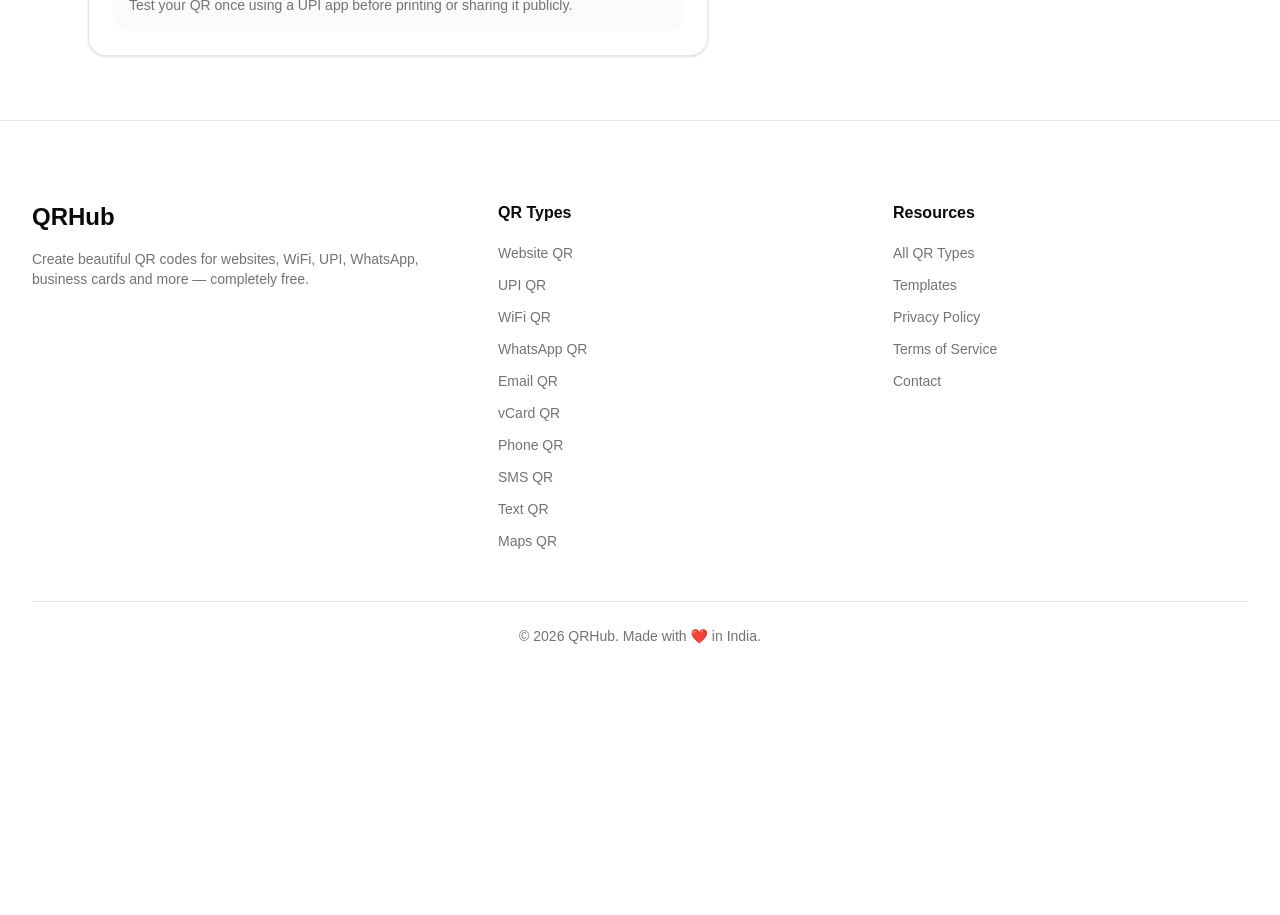
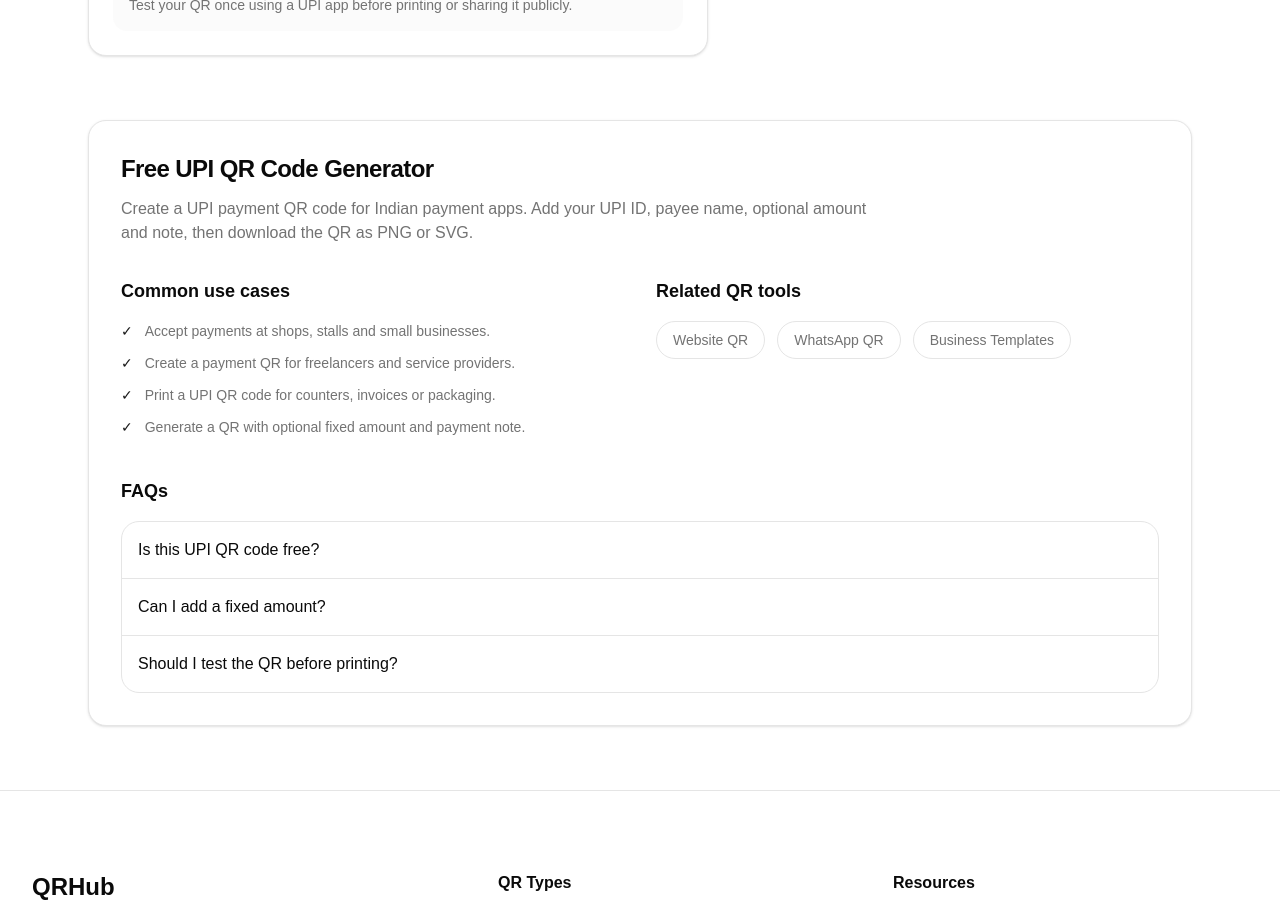
Before and after one commit to gouravmishra-121/qrhub, a React (Vite) app in the folder frontend/: page /upi in a window 1280 px wide. Shown: the part 1340-2255 px from the top of the page. Before the commit the page ends 2066 px from the top, so only its background shows below. Built offline with nearby package versions, Linux system fonts and the light colour scheme.

Commit message:
feat: add seo content to upi and whatsapp pages

```diff
--- /dev/null
+++ b/frontend/src/components/generators/GeneratorSeoContent.tsx
@@ -0,0 +1,78 @@
+import { Link } from 'react-router-dom'
+
+type GeneratorSeoContentProps = {
+  title: string
+  description: string
+  useCases: string[]
+  faqs: {
+    question: string
+    answer: string
+  }[]
+  relatedLinks: {
+    label: string
+    href: string
+  }[]
+}
+
+export function GeneratorSeoContent({
+  title,
+  description,
+  useCases,
+  faqs,
+  relatedLinks,
+}: GeneratorSeoContentProps) {
+  return (
+    <section className="mt-16 rounded-2xl border bg-background p-6 shadow-sm sm:p-8">
+      <div className="max-w-3xl">
+        <h2 className="text-2xl font-bold tracking-tight">{title}</h2>
+
+        <p className="mt-3 text-muted-foreground">{description}</p>
+      </div>
+
+      <div className="mt-8 grid gap-8 lg:grid-cols-2">
+        <div>
+          <h3 className="text-lg font-semibold">Common use cases</h3>
+
+          <ul className="mt-4 space-y-3 text-sm text-muted-foreground">
+            {useCases.map((item) => (
+              <li key={item} className="flex gap-3">
+                <span className="text-primary">✓</span>
+                <span>{item}</span>
+              </li>
+            ))}
+          </ul>
+        </div>
+
+        <div>
+          <h3 className="text-lg font-semibold">Related QR tools</h3>
+
+          <div className="mt-4 flex flex-wrap gap-3">
+            {relatedLinks.map((item) => (
+              <Link
+                key={item.href}
+                to={item.href}
+                className="rounded-full border px-4 py-2 text-sm font-medium text-muted-foreground transition hover:text-foreground"
+              >
+                {item.label}
+              </Link>
+            ))}
+          </div>
+        </div>
+      </div>
+
+      <div className="mt-10">
+        <h3 className="text-lg font-semibold">FAQs</h3>
+
+        <div className="mt-4 divide-y rounded-2xl border">
+          {faqs.map((faq) => (
+            <details key={faq.question} className="group p-4">
+              <summary className="cursor-pointer list-none font-medium">{faq.question}</summary>
+
+              <p className="mt-3 text-sm text-muted-foreground">{faq.answer}</p>
+            </details>
+          ))}
+        </div>
+      </div>
+    </section>
+  )
+}
--- /dev/null
+++ b/frontend/src/data/generatorSeoContent.ts
@@ -0,0 +1,65 @@
+export const generatorSeoContent = {
+  upi: {
+    title: 'Free UPI QR Code Generator',
+    description:
+      'Create a UPI payment QR code for Indian payment apps. Add your UPI ID, payee name, optional amount and note, then download the QR as PNG or SVG.',
+    useCases: [
+      'Accept payments at shops, stalls and small businesses.',
+      'Create a payment QR for freelancers and service providers.',
+      'Print a UPI QR code for counters, invoices or packaging.',
+      'Generate a QR with optional fixed amount and payment note.',
+    ],
+    faqs: [
+      {
+        question: 'Is this UPI QR code free?',
+        answer: 'Yes. You can create and download a basic UPI QR code for free without signup.',
+      },
+      {
+        question: 'Can I add a fixed amount?',
+        answer:
+          'Yes. Amount is optional. If you add it, supported UPI apps can open the payment flow with that amount.',
+      },
+      {
+        question: 'Should I test the QR before printing?',
+        answer:
+          'Yes. Always scan and test your UPI QR code with a payment app before printing or sharing it publicly.',
+      },
+    ],
+    relatedLinks: [
+      { label: 'Website QR', href: '/website' },
+      { label: 'WhatsApp QR', href: '/whatsapp' },
+      { label: 'Business Templates', href: '/templates' },
+    ],
+  },
+  whatsapp: {
+    title: 'Free WhatsApp QR Code Generator',
+    description:
+      'Create a WhatsApp QR code that opens a chat with your phone number and optional prefilled message. Useful for shops, support, sales and personal contact sharing.',
+    useCases: [
+      'Let customers start a WhatsApp chat with one scan.',
+      'Create sales, support or inquiry QR codes.',
+      'Add a prefilled message for faster customer communication.',
+      'Use WhatsApp QR codes on posters, packaging, cards and websites.',
+    ],
+    faqs: [
+      {
+        question: 'Does WhatsApp QR open a chat directly?',
+        answer: 'Yes. The QR code opens a WhatsApp chat link for the phone number you enter.',
+      },
+      {
+        question: 'Can I add a default message?',
+        answer: 'Yes. You can add an optional message that appears prefilled when the chat opens.',
+      },
+      {
+        question: 'Do users need WhatsApp installed?',
+        answer:
+          'For the best experience, users should have WhatsApp installed or use WhatsApp Web on desktop.',
+      },
+    ],
+    relatedLinks: [
+      { label: 'UPI QR', href: '/upi' },
+      { label: 'vCard QR', href: '/vcard' },
+      { label: 'Website QR', href: '/website' },
+    ],
+  },
+}
--- a/frontend/src/pages/generators/UPIQR.tsx
+++ b/frontend/src/pages/generators/UPIQR.tsx
@@ -13,6 +13,9 @@
 import { TemplateFlowBanner } from '@/components/templates/TemplateFlowBanner'
 import { Button } from '@/components/ui/button'
 import { Input } from '@/components/ui/input'
+
+import { GeneratorSeoContent } from '@/components/generators/GeneratorSeoContent'
+import { generatorSeoContent } from '@/data/generatorSeoContent'
 
 function createUPIString({
   upiId,
@@ -300,6 +303,7 @@
           </div>
         </section>
       </div>
+      <GeneratorSeoContent {...generatorSeoContent.upi} />
     </main>
   )
 }
--- a/frontend/src/pages/generators/WhatsAppQR.tsx
+++ b/frontend/src/pages/generators/WhatsAppQR.tsx
@@ -13,7 +13,8 @@
 
 import { Button } from '@/components/ui/button'
 import { Input } from '@/components/ui/input'
-
+import { GeneratorSeoContent } from '@/components/generators/GeneratorSeoContent'
+import { generatorSeoContent } from '@/data/generatorSeoContent'
 function normalizePhoneNumber(value: string) {
   return value.replace(/\D/g, '')
 }
@@ -201,6 +202,7 @@
           </div>
         </section>
       </div>
+      <GeneratorSeoContent {...generatorSeoContent.whatsapp} />
     </main>
   )
 }
```
